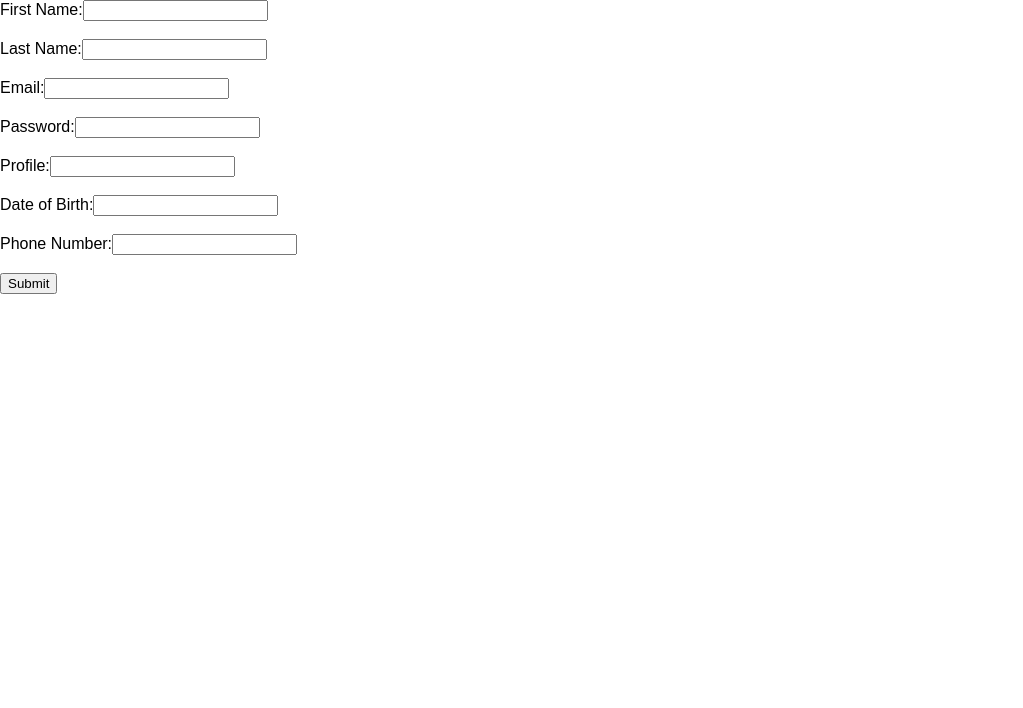
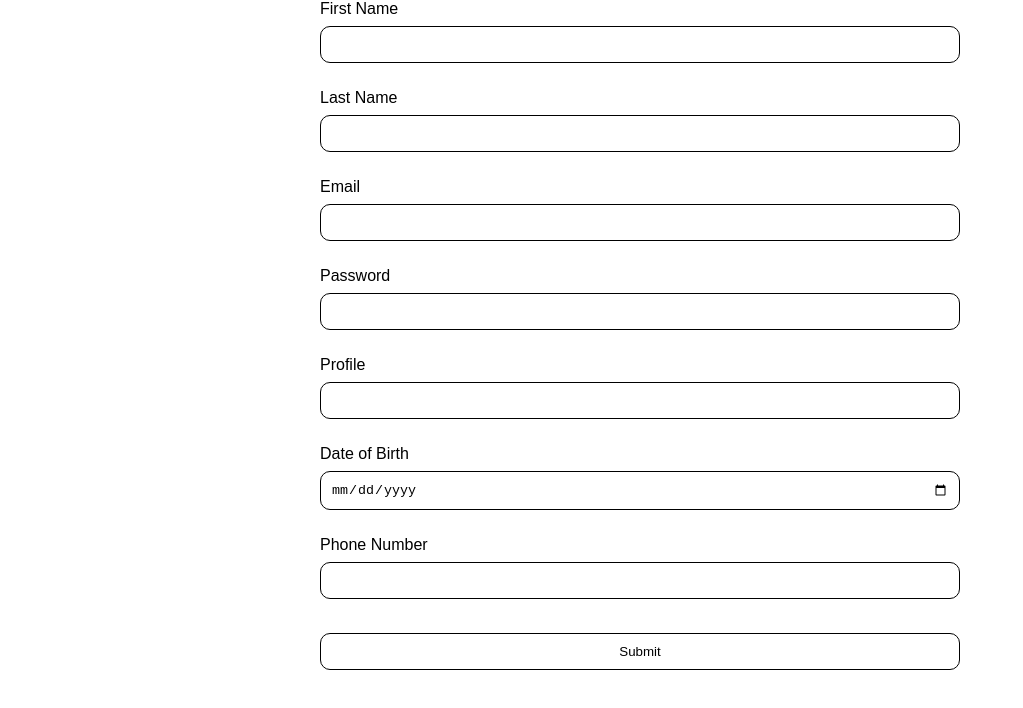
Before and after one commit to airgarage-capstone/TylerRepo, a React (Create React App) app: page / in a window 1280 px wide. Shown: the top 708 px of the page, without its empty margins (0-1023 px from the left). Built offline with nearby package versions, Linux system fonts and the light colour scheme.

Commit message:
Style changes

```diff
--- /dev/null
+++ b/src/Form.css
@@ -0,0 +1,33 @@
+@import url('https://fonts.googleapis.com/css?family=Ubuntu');
+
+body {
+  margin: 0;
+  padding: 0;
+  font-family: 'Ubuntu', sans-serif;
+}
+
+.Form{
+    width:50%;
+    margin: auto;
+}
+
+input {
+    width: 100%;
+    padding: 10px 10px;
+    margin: 8px auto;
+    box-sizing: border-box;
+    border-radius: 10px;
+    border: 1px solid;
+}
+
+label {
+    margin-left: auto;
+}
+
+input[type=submit] {
+    display: block;
+    margin-left: auto;
+    margin-right: auto;
+    border: 1px solid;
+    background-color: White;
+}
--- a/src/Form.js
+++ b/src/Form.js
@@ -1,56 +1,92 @@
 import React, { Component } from 'react';
 import logo from './logo.svg';
+import './Form.css'
 
 class Form extends React.Component {
     constructor(props) {
       super(props);
-      this.state = {value: ''};
+      this.state = {firstName: '',
+                    lastName:'',
+                    email:'',
+                    password:'',
+                    profile:'',
+                    dob:'',
+                    phoneNum:''
+    };
 
-      this.handleChange = this.handleChange.bind(this);
-      this.handleSubmit = this.handleSubmit.bind(this);
+      this.handleInputChange = this.handleInputChange.bind(this);
     }
 
-    handleChange(event) {
-      this.setState({value: event.target.value});
-    }
+    handleInputChange(event) {
+      const target = event.target;
+      const value = target.value;
+      const name = target.name;
 
-    handleSubmit(event) {
-      alert('A name was submitted: ' + this.state.value);
-      event.preventDefault();
+      this.setState({
+        [name]: value
+      });
     }
 
     render() {
       return (
         <div className="Form">
-        <form onSubmit={this.handleSubmit}>
+            <form>
             <label>
-          First Name:
-          <input type="text" firstName = "First Name" />
-        </label><br></br><br></br>
+              First Name<br/>
+              <input
+                    name = "firstName"
+                    type="text"
+                    value = {this.state.firstName}
+                    onChange = {this.handleInputChange}/>
+            </label><br/><br/>
             <label>
-          Last Name:
-          <input type="text" lastName = "Last Name" />
-        </label><br></br><br></br>
+              Last Name<br/>
+              <input
+                    name = "lastName"
+                    type="text"
+                    value = {this.state.lastName}
+                    onChange = {this.handleInputChange}/>
+            </label><br/><br/>
             <label>
-          Email:
-          <input type="text" email = "" />
-        </label><br></br><br></br>
+              Email<br/>
+              <input
+                    name = "email"
+                    type="text"
+                    value = {this.state.email}
+                    onChange = {this.handleInputChange}/>
+            </label><br/><br/>
             <label>
-          Password:
-          <input type="text" password = "" />
-        </label><br></br><br></br>
+              Password<br/>
+              <input
+                    name = "password"
+                    type="password"
+                    value = {this.state.password}
+                    onChange = {this.handleInputChange}/>
+            </label><br/><br/>
             <label>
-          Profile:
-          <input type="text" profile = "" />
-        </label><br></br><br></br>
+              Profile<br/>
+              <input
+                    name = "profile"
+                    type="text"
+                    value = {this.state.profile}
+                    onChange = {this.handleInputChange}/>
+            </label><br/><br/>
             <label>
-          Date of Birth:
-          <input type="text" dob = "" />
-        </label><br></br><br></br>
+              Date of Birth<br/>
+              <input
+                    name = "dob"
+                    type="date"
+                    value = {this.state.dob}
+                    onChange = {this.handleInputChange}/>
+            </label><br/><br/>
             <label>
-          Phone Number:
-          <input type="text" phoneNumber = "" />
-        </label><br></br><br></br>
+              Phone Number<br/>
+              <input
+                    name = "phoneNum"
+                    type="text"
+                    value = {this.state.phoneNum}
+                    onChange = {this.handleInputChange}/>
+            </label><br/><br/>
             <input type="submit" value="Submit" />
           </form>
       </div>
```
Lines whose indentation alone changed are shown as unchanged.
